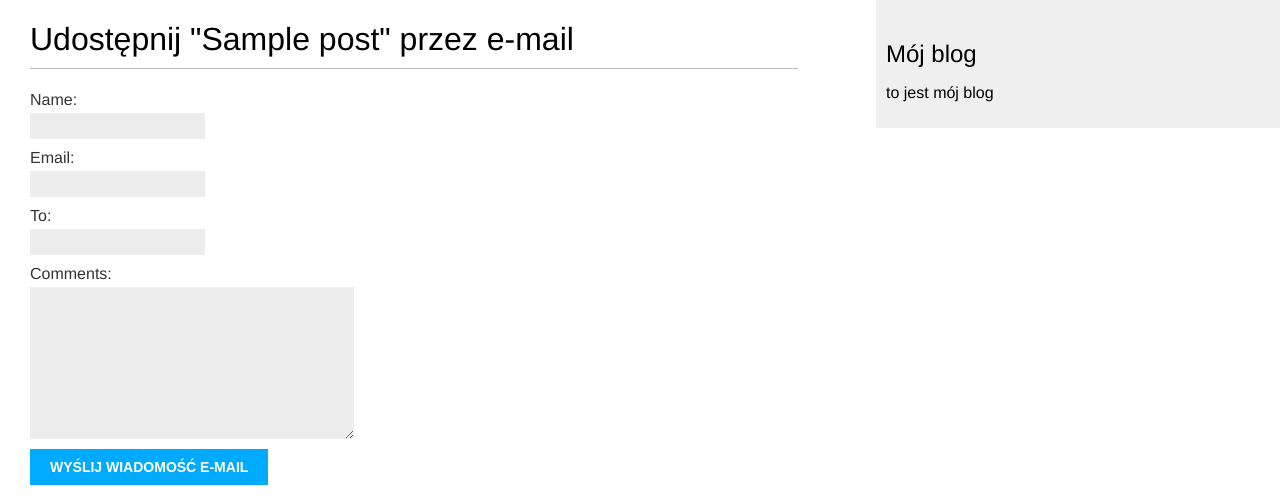
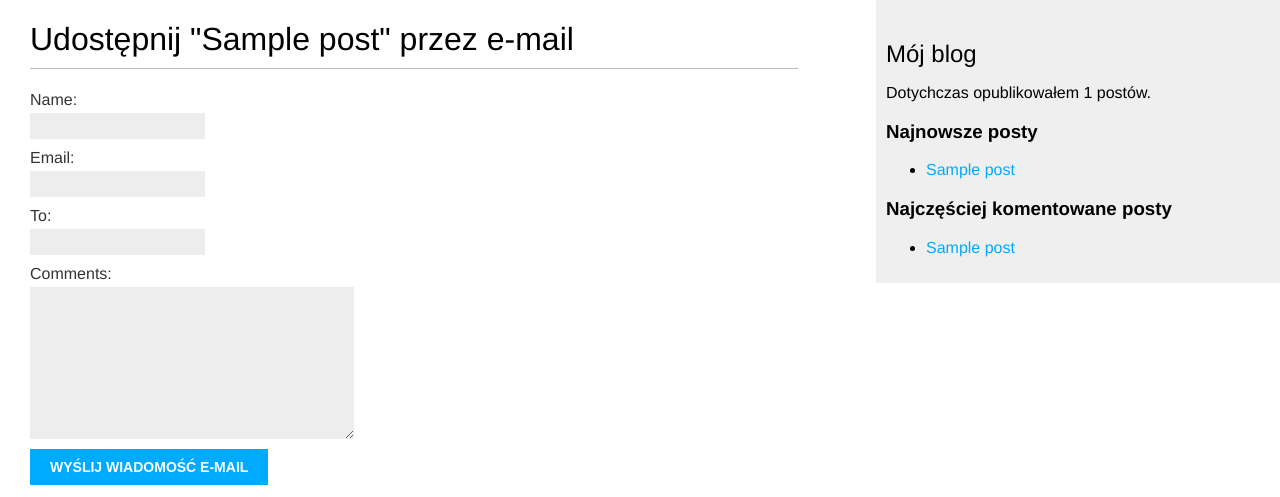
Before and after one commit to ggrobelny/my_blog, a Django app: page /blog/1/share/ in a window 1280 px wide. Shown: the top 497 px of the page. Run offline with Django 3.2, Linux system fonts and the light colour scheme; tables that the repository leaves empty hold one stand-in row (values such as "Sample post").

Commit message:
Utworzenie własnych znaczników szablonu

```diff
--- a/blog/templates/blog/base.html
+++ b/blog/templates/blog/base.html
@@ -1,3 +1,4 @@
+{% load blog_tags %}
 {% load static %}
 <!DOCTYPE html>
 <head>
@@ -16,7 +17,19 @@
 
 <div id="sidebar">
     <h2>Mój blog</h2>
-    <p>to jest mój blog</p>
+    <p>Dotychczas opublikowałem {% total_posts %} postów.</p>
+
+    <h3>Najnowsze posty</h3>
+    {% show_latest_posts 3 %}
+    <h3>Najczęściej komentowane posty</h3>
+    {% get_most_commented_posts as most_commented_posts %}
+    <ul>
+        {% for post in most_commented_posts %}
+        <li>
+          <a href="{{ post.get_absolute_url }}">{{ post.title }}</a>
+        </li>
+        {% endfor %}
+    </ul>
 </div>
 </body>
 </html>
--- /dev/null
+++ b/blog/templates/blog/post/latest_posts.html
@@ -0,0 +1,7 @@
+<ul>
+    {% for post in latest_posts %}
+      <li>
+        <a href="{{ post.get_absolute_url }}">{{ post.title }}</a>
+      </li>
+    {% endfor %}
+</ul>
--- /dev/null
+++ b/blog/templatetags/blog_tags.py
@@ -0,0 +1,23 @@
+from django import template
+from ..models import Post
+from django.db.models import Count
+
+
+register = template.Library()
+
+@register.simple_tag
+def total_posts():
+    return Post.published.count()
+
+
+@register.inclusion_tag('blog/post/latest_posts.html')
+def show_latest_posts(count=5):
+    latest_posts = Post.published.order_by('-publish')[:count]
+    return {'latest_posts': latest_posts}
+
+
+@register.simple_tag
+def get_most_commented_posts(count=5):
+    return Post.published.annotate(
+        total_comments=Count('comments')
+        ).order_by('-total_comments')[:count]
```
Also changed, not shown: blog/templatetags/__init__.py (added).
